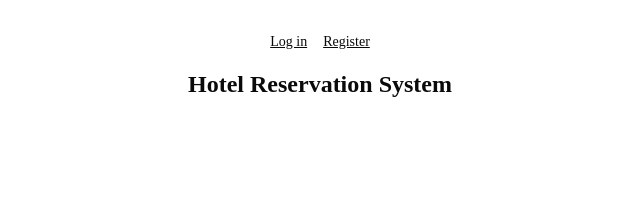
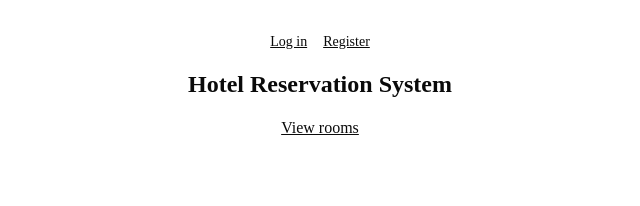
Before and after one commit to mnaimanmidris/hotel-reservation, a Next.js app: page / in a window 1280 px wide. Shown: the top 206 px of the page, without its empty margins (320-960 px from the left). Built offline with nearby package versions, Linux system fonts and the light colour scheme; no server answers.

Commit message:
Link the home page to the room listing

```diff
--- a/app/page.tsx
+++ b/app/page.tsx
@@ -1,3 +1,4 @@
+import Link from "next/link";
 import { Suspense } from "react";
 import { AuthStatus } from "@/components/auth-status";
 
@@ -8,6 +9,9 @@ export default function Home() {
         <AuthStatus />
       </Suspense>
       <h1 className="text-2xl font-semibold">Hotel Reservation System</h1>
+      <Link href="/rooms" className="underline">
+        View rooms
+      </Link>
     </main>
   );
 }
```
